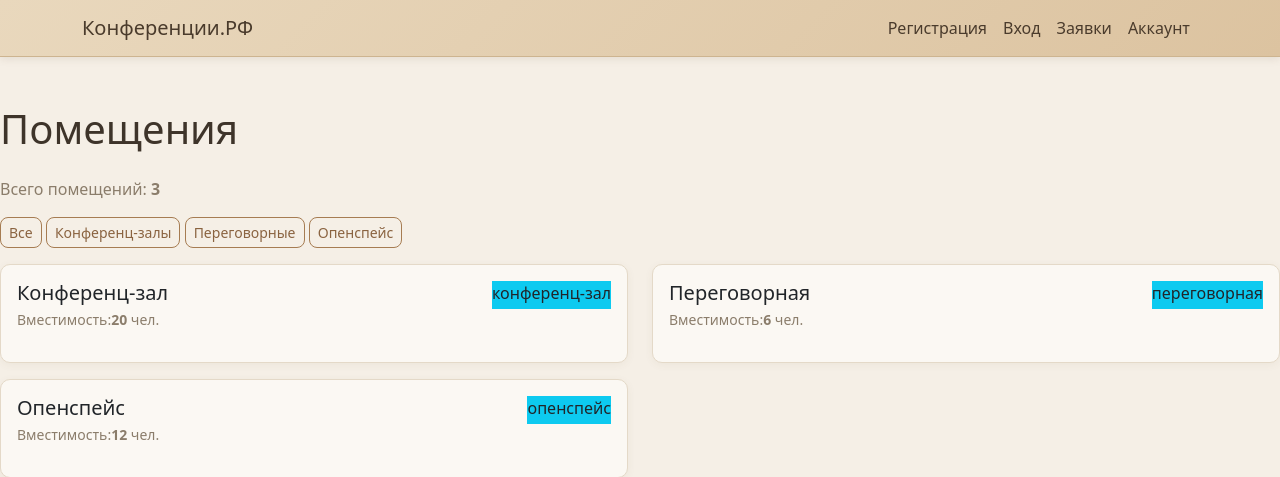
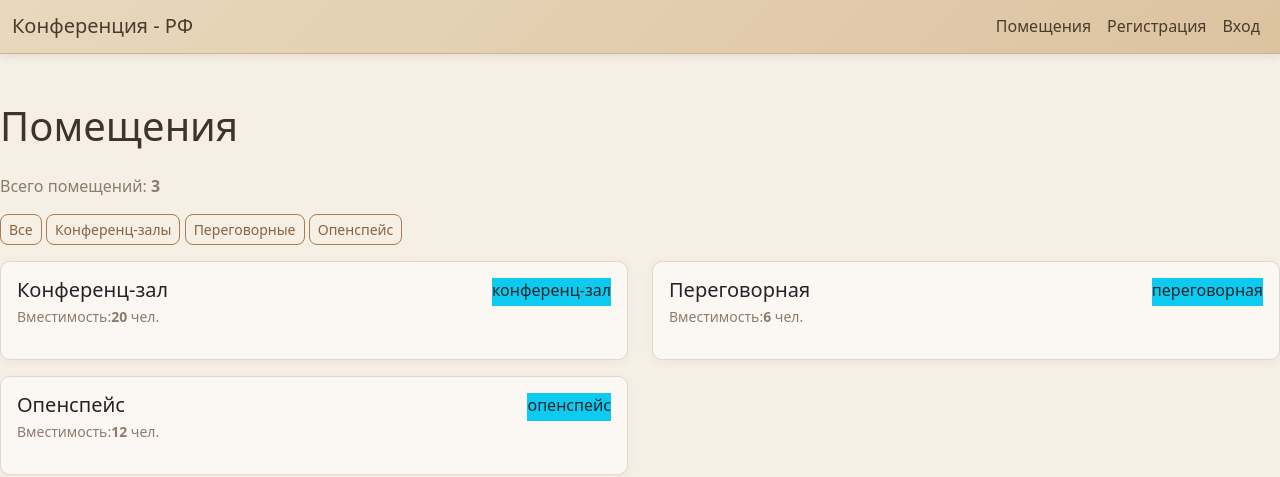
Before and after one commit to kuppid/Conf, a Node server app: page /rooms in a window 1280 px wide. Shown: the top 477 px of the page. Run offline with Node 20, Linux system fonts and the light colour scheme; data comes from the database, SQL or seed files in the repository; some libraries are stand-ins or nearby versions.

Commit message:
исправление ошибок, добавление шаблона

```diff
--- a/db.js
+++ b/db.js
@@ -124,7 +124,7 @@ if (reviewsCount === 0) {
 
   stmtReview.run(1, 5, 'Отличный зал, всё понравилось.');
   stmtReview.run(2, 4, "Хорошее помещение.");
-  stmtReview.run(3, 3, "Всё прошло отлично.");
+  stmtReview.run(2, 3, "Всё прошло отлично.");
 }
 
 const result = db
--- a/views/header.ejs
+++ b/views/header.ejs
@@ -4,26 +4,27 @@
     <meta charset="UTF-8" />
     <meta name="viewport" content="width=device-width, initial-scale=1.0" />
     <title>Document</title>
-    <link rel="stylesheet" href="css/bootstrap.min.css" />
-    <link rel="stylesheet" href="css/style.css" />
+    <link rel="stylesheet" href="/css/bootstrap.min.css" />
+    <link rel="stylesheet" href="/css/style.css" />
+    <link rel="icon" href="/img/1.ico">
+    <title><%= typeof title !== 'undefined' ? title : 'Конференции.РФ' %></title>
 </head>
 <body>
-    <nav class="navbar navbar-expand-lg navbar-dark bg-primary">
-      <div class="container">
-        <a class="navbar-brand" href="/">Конференции.РФ</a>
-        <ul class="navbar-nav ms-auto">
-          <li class="nav-item">
-            <a class="nav-link" href="/register">Регистрация</a>
-          </li>
-          <li class="nav-item">
-            <a class="nav-link" href="/login">Вход</a>
-          </li>
-          <li class="nav-item">
-            <a class="nav-link" href="/create">Заявки</a>
-          </li>
-          <li class="nav-item">
-            <a class="nav-link" href="/dashboard">Аккаунт</a>
-          </li>
+    <nav class="navbar navbar-expand navbar-light bg-light">
+      <div class="container-fluid">
+        <a class="navbar-brand mb-0 h1" href="/rooms">Конференция - РФ</a>
+        <ul class="navbar-nav ms-auto align-items-center">
+          <li class="nav-item"><a class="nav-link" href="/rooms">Помещения</a></li>
+          <% if (locals.session && locals.session.userId) { %>
+            <% if (locals.session.login === 'admin') { %>
+              <li class="nav-item"><a class="nav-link fw-bold text-danger" href="/admin">Админ-панель</a></li>
+            <% } %>
+            <li class="nav-item"><a class="nav-link" href="/dashboard">Мои заявки</a></li>
+            <li class="nav-item"><a class="nav-link text-danger" href="/logout">Выход</a></li>
+          <% } else { %>
+            <li class="nav-item"><a class="nav-link" href="/register">Регистрация</a></li>
+            <li class="nav-item"><a class="nav-link" href="/login">Вход</a></li>
+          <% } %>
         </ul>
       </div>
     </nav>
--- a/views/requests_list.ejs
+++ b/views/requests_list.ejs
@@ -38,6 +38,10 @@
           <p class="mb-1"><b>Дата:</b> <%= r.date_start %></p>
           <p class="mb-2"><b>Оплата:</b> <%= r.payment %></p>
 
+          <a href="/request/<%= r.id %>" class="btn btn-sm btn-outline-primary mt-2">
+            Подробнее
+          </a>
+
           <% if (isAdmin) { %>
             <form method="POST" action="/admin" class="d-flex gap-2 mt-2">
               <input type="hidden" name="id" value="<%= r.id %>">
--- a/views/rooms.ejs
+++ b/views/rooms.ejs
@@ -6,7 +6,7 @@
 <div class="mb-3">
     <a href="/rooms" class="btn btn-sm btn-outline-primary">Все</a>
     <a href="/rooms/type/конференц-зал" class="btn btn-sm btn-outline-primary">Конференц-залы</a>
-    <a href="/rooms/type/переговорные" class="btn btn-sm btn-outline-primary">Переговорные</a>
+    <a href="/rooms/type/переговорная" class="btn btn-sm btn-outline-primary">Переговорные</a>
     <a href="/rooms/type/опенспейс" class="btn btn-sm btn-outline-primary">Опенспейс</a>
 </div>
 
```
Also changed, not shown: views/request_detail.ejs (added, +80 -0 lines).
